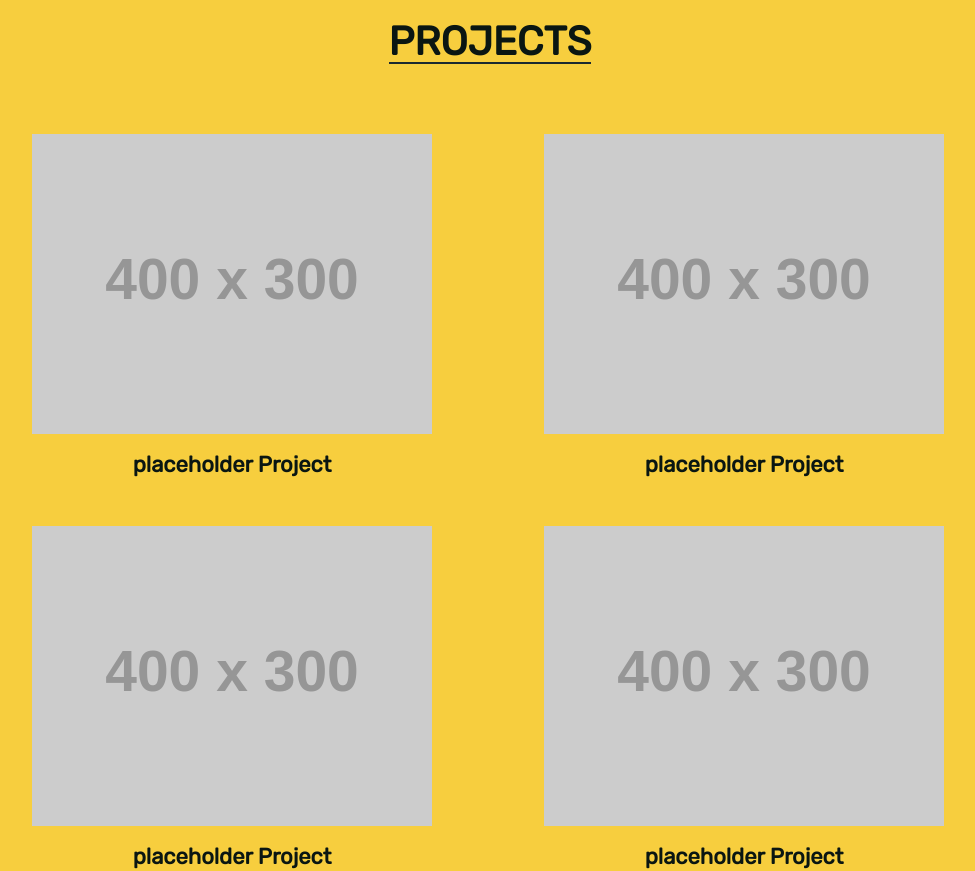
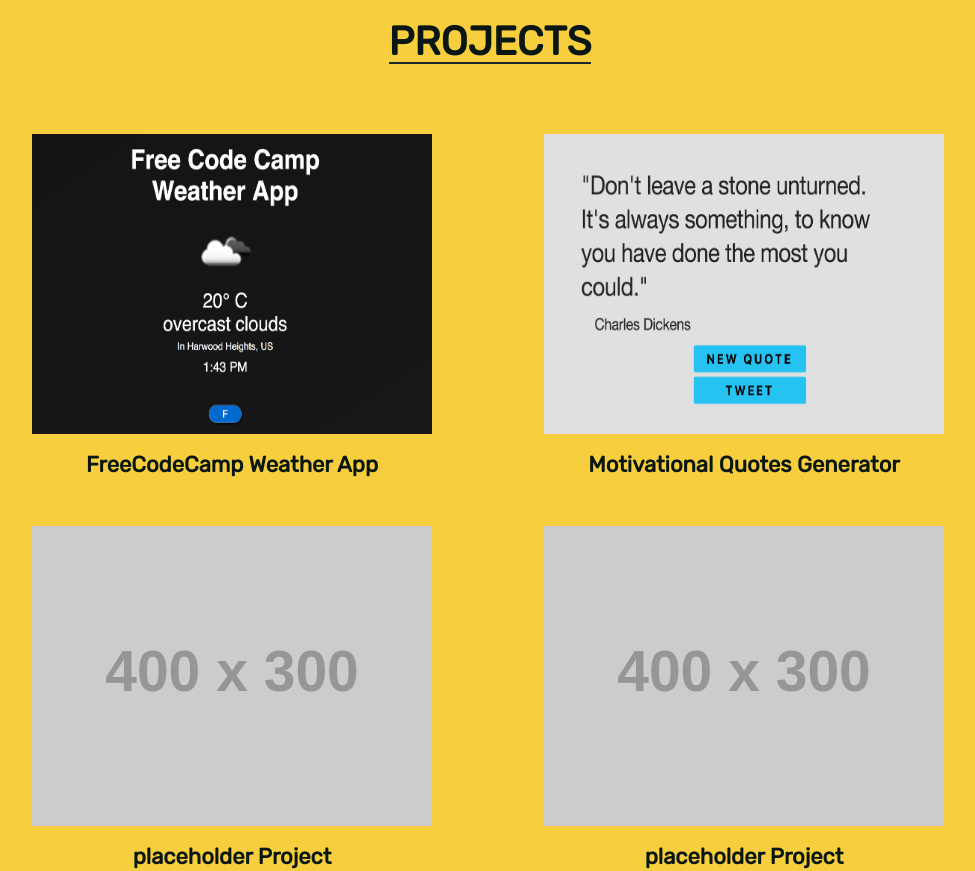
Before and after one commit to Uarmagan/PersonalPortfolio, a plain HTML site: page index.html in a window 1280 px wide. Shown: the part 760-1631 px from the top of the page, without its empty margins (152-1127 px from the left). Drawn offline with Linux system fonts and the light colour scheme; placeholder pictures from the web are drawn by us.

Commit message:
added 2 new projects along with a hover effect for projects

```diff
--- a/css/style.css
+++ b/css/style.css
@@ -32,6 +32,7 @@
   color: #0a1612;
   font-family: 'Armata';
   position: fixed;
+  z-index: 1;
 }
 
 #logo {
@@ -185,6 +186,14 @@
   display: inline-block;
   text-align: center;
 }
+img{
+  width: 400px;
+  height: 300px;
+  transition: all 0.1s ease;
+}
+img:hover{
+  transform: scale(1.1);
+}
 
 .flex-projects {
   max-width: 1100px;
--- a/index.html
+++ b/index.html
@@ -45,8 +45,8 @@
       <h1>PROJECTS</h1>
     </div>
     <section class="flex-projects">
-      <a href="#" id="links"><img src="http://via.placeholder.com/400x300">placeholder Project</a>
-      <a href="#" id="links"><img src="http://via.placeholder.com/400x300">placeholder Project</a>
+      <a href="https://uarmagan.github.io/WeatherApp-FreeCodeCamp/" id="links"><img src="img/weather.png">FreeCodeCamp Weather App</a>
+      <a href="https://uarmagan.github.io/Motivational-Quotes-Generator/" id="links"><img src="img/quotes.png">Motivational Quotes Generator</a>
       <a href="#" id="links"><img src="http://via.placeholder.com/400x300">placeholder Project</a>
       <a href="#" id="links"><img src="http://via.placeholder.com/400x300">placeholder Project</a>
     </section>
```
Also changed, not shown: img/quotes.png (added), img/weather.png (added), 3 other files.
